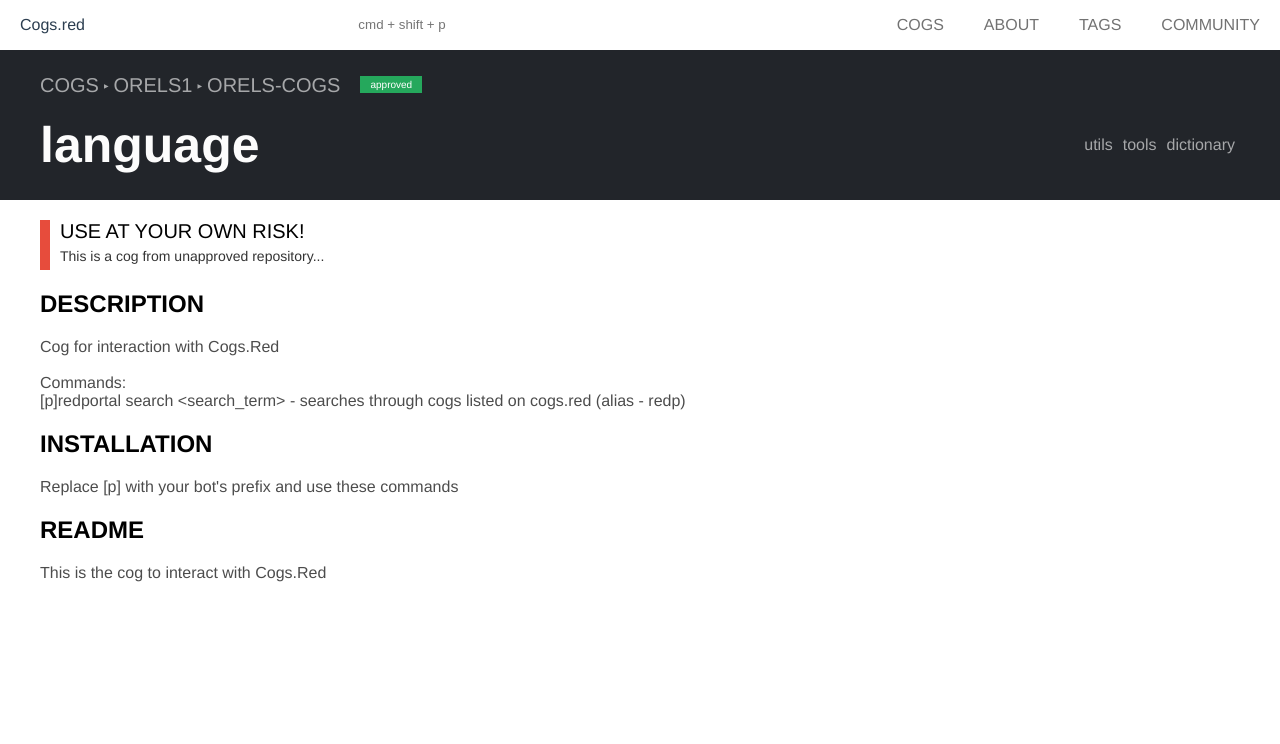
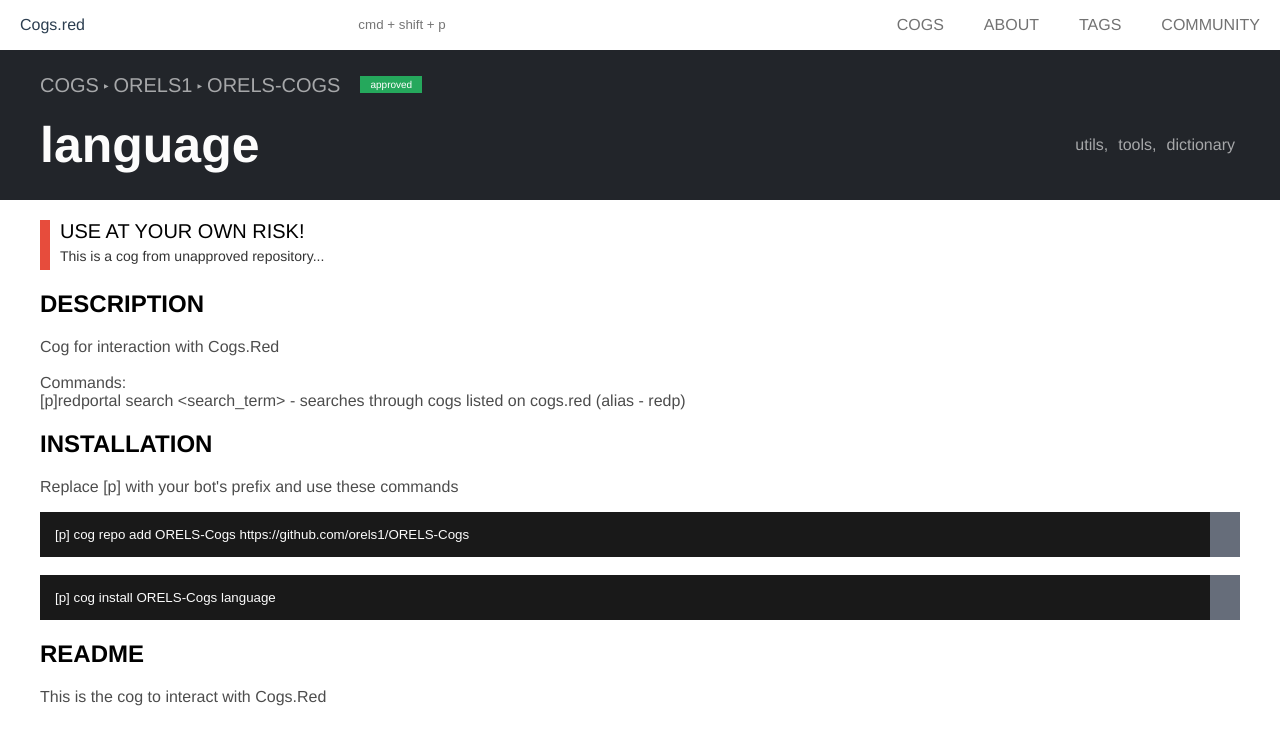
Before and after one commit to orels1/v3.cogs.red, a Vue app: page /cogs/orels1/ORELS-Cogs/language in a window 1280 px wide. Shown: the top 744 px of the page. Built offline with nearby package versions, Linux system fonts and the light colour scheme.

Commit message:
cog page progress #3

```diff
--- a/package.json
+++ b/package.json
@@ -13,6 +13,9 @@
     "build": "node build/build.js"
   },
   "dependencies": {
+    "@fortawesome/fontawesome": "^1.1.0",
+    "@fortawesome/fontawesome-pro-light": "^5.0.2",
+    "@fortawesome/vue-fontawesome": "^0.0.22",
     "vue": "^2.5.2",
     "vue-class-component": "^6.1.2",
     "vue-router": "^3.0.1"
--- a/src/components/pages/CogPage.vue
+++ b/src/components/pages/CogPage.vue
@@ -11,6 +11,9 @@
       CogTitle Installation
       p(:class="$style.text").
         Replace [p] with your bot's prefix and use these commands
+      CodeBlock(:code="repoAddLine")
+      br
+      CodeBlock(:code="cogAddLine")
       CogTitle Readme
       p(:class="$style.text").
         This is the cog to interact with Cogs.Red
@@ -22,21 +25,30 @@
 import Infobar from '@/components/singles/Infobar';
 import Title from '@/components/singles/Title';
 import Cogbar from '@/components/singles/Cogbar';
+import CodeBlock from '@/components/singles/CodeBlock';
 
 @Component({
   components: {
     Infobar,
     CogTitle: Title,
     Cogbar,
+    CodeBlock,
   },
 })
 export default class CogPage extends Vue {
+  get repoAddLine() {
+    return `[p] cog repo add ${this.$route.params.repo} https://github.com/${this.$route.params.user}/${this.$route.params.repo}`;
+  }
 
+  get cogAddLine() {
+    return `[p] cog install ${this.$route.params.repo} ${this.$route.params.cog}`;
+  }
 }
 </script>
 
 <style lang="sass" module>
 $darkish: rgba(#000, .7)
+$white: #fcfcfc
 
 .CogPage
   color: #000
--- /dev/null
+++ b/src/components/singles/CodeBlock.vue
@@ -0,0 +1,85 @@
+<template lang="pug">
+  div(:class="$style.CodeBlock")
+    input(
+      :class="$style.input"
+      type="text"
+      ref="code"
+      :value="code"
+      readonly
+    )
+    button(:class="[$style.copy, copyState]" @click="copy")
+      FontAwesomeIcon(
+        :class="$style.copy_icon"
+        :icon="copyIcon"
+      )
+</template>
+
+<script>
+import Vue from 'vue';
+import Component from 'vue-class-component';
+import FontAwesomeIcon from '@fortawesome/vue-fontawesome';
+import faPaste from '@fortawesome/fontawesome-pro-light/faPaste';
+
+@Component({
+  components: {
+    FontAwesomeIcon,
+  },
+  props: {
+    code: { type: String, default: '' },
+  },
+})
+export default class Cog extends Vue {
+  copyIcon = faPaste;
+  copyState = '';
+
+  copy() {
+    this.$refs.code.select();
+    document.execCommand('copy');
+    this.copyState = this.$style.success;
+
+    setTimeout(() => {
+      this.copyState = '';
+    }, 3000);
+  }
+}
+</script>
+
+<style lang="sass" module>
+$black: #000
+$white: #fcfcfc
+$copy: #666D7A
+$copy_active: #434850
+$success: #25A85C
+
+.CodeBlock
+  background: rgba($black, .9)
+  display: flex
+
+.input
+  padding: 15px 15px
+  background: transparent
+  color: $white
+  border: none
+  flex: 1 0
+
+  &::selection
+    background: rgba($white, .2)
+
+.copy
+  background: $copy
+  padding: 15px 15px
+  border: 0
+  font-size: 14px
+  cursor: pointer
+  transition: background 150ms ease
+
+  &:hover
+    background: $copy_active
+
+.success
+  background: $success !important
+
+.copy_icon
+  color: $white
+
+</style>
--- a/src/components/singles/Cogbar.vue
+++ b/src/components/singles/Cogbar.vue
@@ -16,6 +16,10 @@
       div(:class="$style.infoblock")
         div(:class="$style.title") {{$route.params.cog}}
         div(:class="$style.tags")
+          FontAwesomeIcon(
+            :class="$style.tags_icon"
+            :icon="tagsIcon"
+          )
           div(
             :class="$style.tag"
             v-for="tag in cog.tags.slice(0, 3)"
@@ -32,10 +36,13 @@
 import Vue from 'vue';
 import Component from 'vue-class-component';
 import Badge from '@/components/singles/Badge';
+import FontAwesomeIcon from '@fortawesome/vue-fontawesome';
+import faTags from '@fortawesome/fontawesome-pro-light/faTags';
 
 @Component({
   components: {
     Badge,
+    FontAwesomeIcon,
   },
   props: {
     cog: {
@@ -48,6 +55,7 @@
   },
 })
 export default class Cogbar extends Vue {
+  tagsIcon = faTags;
 }
 </script>
 
@@ -138,8 +146,20 @@
 .tags
   display: flex
 
+.tags_icon
+  color: rgba(#fff, .6)
+  align-self: center
+  margin: 0 5px 0 0
+
 .tag
   margin: 0 5px
+
+  &:after
+    content: ','
+    color: rgba(#fff, .6)
+
+  &:last-child:after
+    display: none
 
 .tag_link
   color: rgba(#fff, .6)
```
Also changed, not shown: 1 other file (tests, documents, lock files or other folders).
